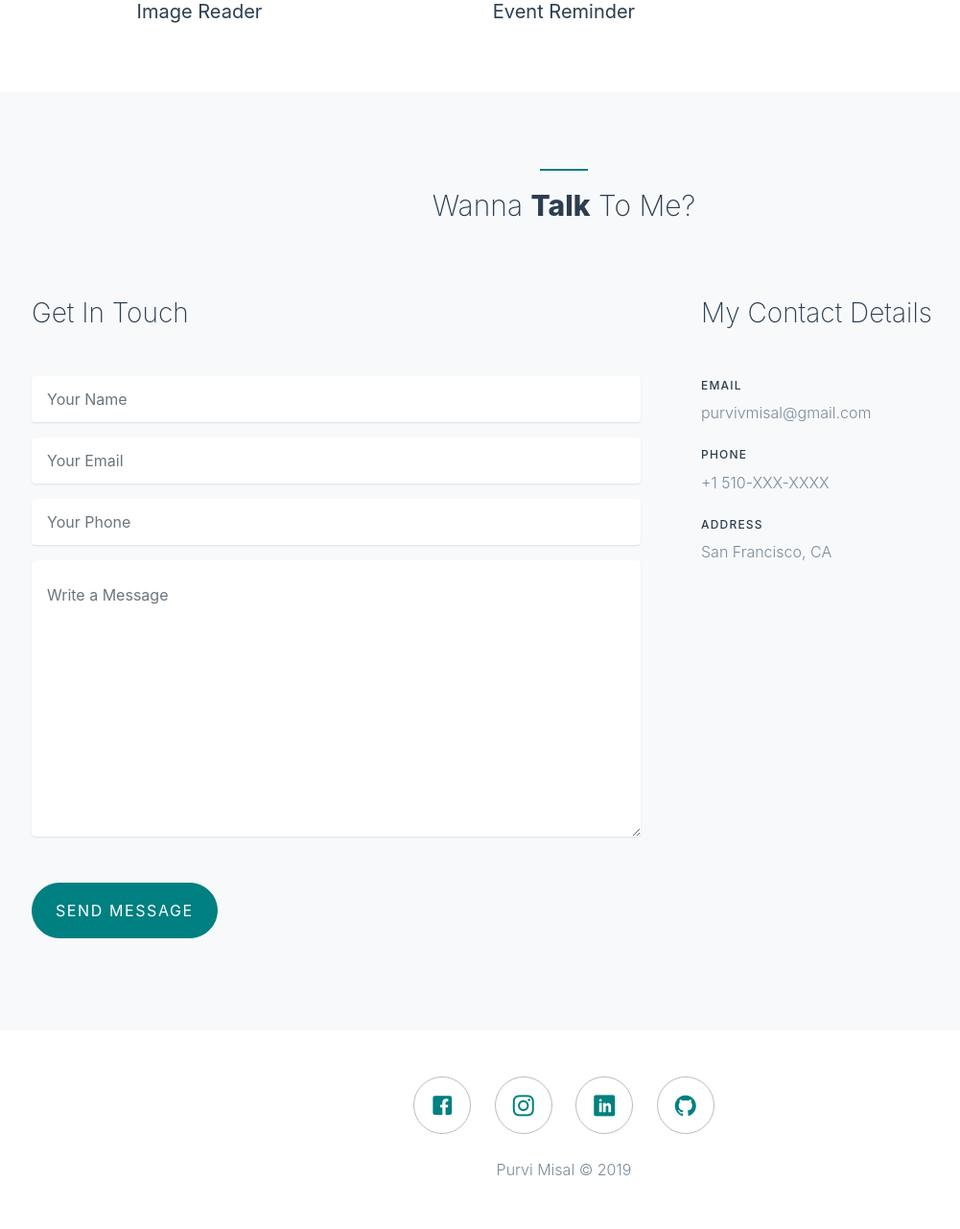
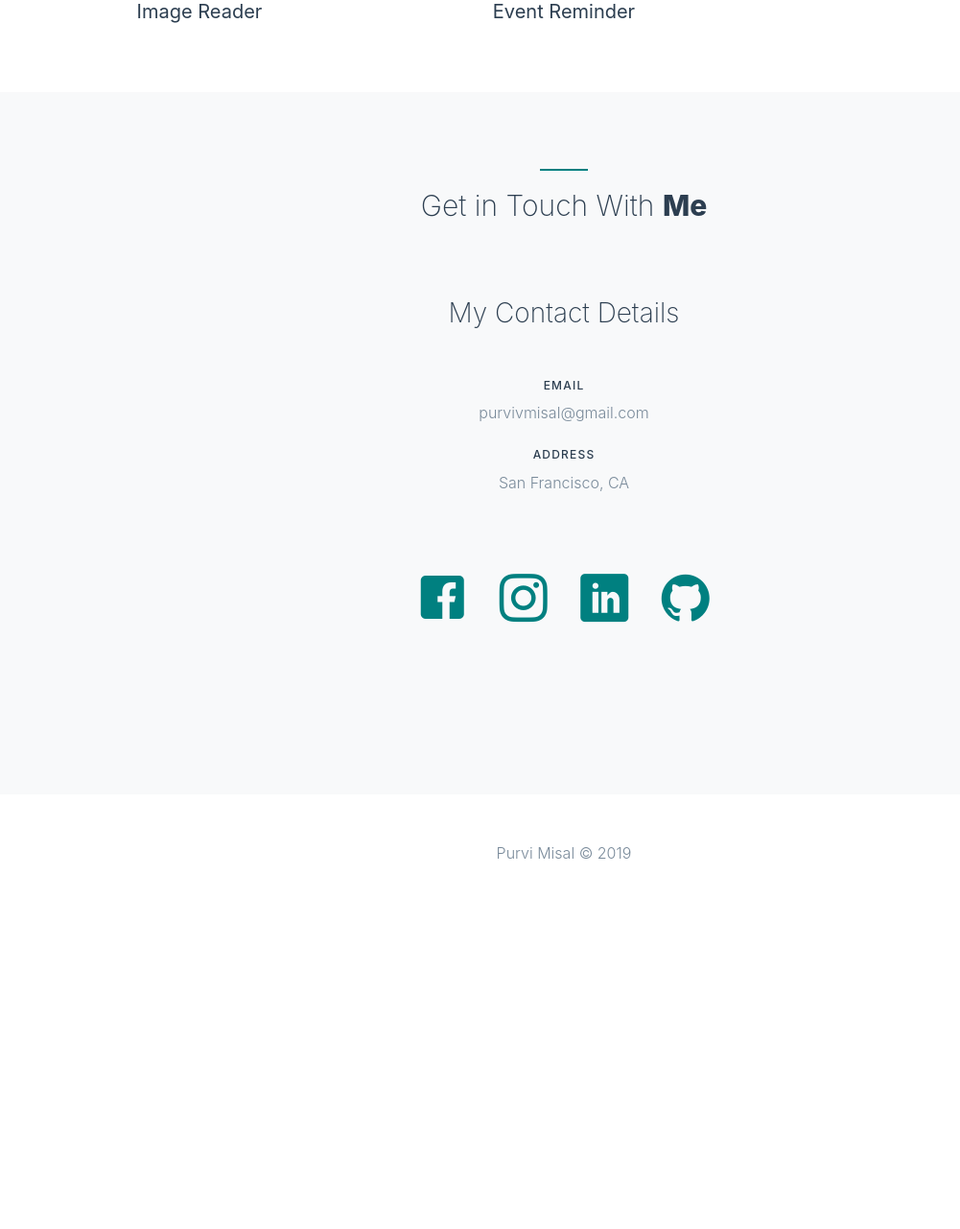
Before and after one commit to purvimisal/portfolio-website, a Flask app: page / in a window 1280 px wide. Shown: the part 3170-4451 px from the top of the page at 96% size, without its empty margins (52-1053 px from the left). After the commit the page ends 4065 px from the top, so only its background shows below. Run offline with Flask 2, Linux system fonts and the light colour scheme; some libraries are stand-ins or nearby versions; some web fonts are replaced.

Commit message:
UI changes

```diff
--- a/templates/index.html
+++ b/templates/index.html
@@ -251,7 +251,7 @@
           <div class="col-md-6 col-lg-4 text-center mb-5">
             <div class="site-service-item site-animate" data-animate-effect="fadeIn">
               <span class="icon">
-                <a href="https://github.com/purvimisal/java-garbagecollector" class="img-fluid rounded-circle" imageanchor="1"><img src="static/images/icons8-python-50.png" style ="padding-top: 20px"  border="0"></a>
+                <a href="https://github.com/purvimisal/ImageReader" class="img-fluid rounded-circle" imageanchor="1"><img src="static/images/icons8-python-50.png" style ="padding-top: 20px"  border="0"></a>
               </span>
               <h3 class="mb-4"><strong>Image Reader</strong></h3>
               <!-- <p>Far far away, behind the word mountains, far from the countries Vokalia and Consonantia, there live the blind texts. Separated they live in Bookmarksgrove right at the coast of the Semantics, a large language ocean.</p>
@@ -286,36 +286,16 @@
 
 
 
-    <section class="site-section bg-light" id="section-contact">
+
+	<section class="site-section bg-light" id="section-about">
       <div class="container">
         <div class="row">
           <div class="col-md-12 mb-5">
             <div class="section-heading text-center">
-              <h2>Wanna <strong>Talk</strong> To Me?</h2>
+              <h2>Get in Touch With <strong>Me</strong>  </h2>
             </div>
           </div>
-
-          <div class="col-md-7 mb-5 mb-md-0">
-            <form action="/submitform" class="site-form" method="post">
-              <h3 class="mb-5">Get In Touch</h3>
-              <div class="form-group">
-                <input type="text" name="name" class="form-control px-3 py-4" placeholder="Your Name">
-              </div>
-              <div class="form-group">
-                <input type="email" name="email" class="form-control px-3 py-4" placeholder="Your Email">
-              </div>
-              <div class="form-group">
-                <input type="tel" name="tel" class="form-control px-3 py-4" placeholder="Your Phone">
-              </div>
-              <div class="form-group mb-5">
-                <textarea name="message" class="form-control px-3 py-4"cols="30" rows="10" placeholder="Write a Message"></textarea>
-              </div>
-              <div class="form-group">
-                <input type="submit" class="btn btn-primary  px-4 py-3" value="Send Message">
-              </div>
-            </form>
-          </div>
-          <div class="col-md-5 pl-md-5">
+          <div class="col-md-12 mb-5 text-center">
             <h3 class="mb-5">My Contact Details</h3>
             <ul class="site-contact-details">
               <li>
@@ -323,40 +303,30 @@
                 purvivmisal@gmail.com
               </li>
               <li>
-                <span class="text-uppercase">Phone</span>
-                +1 510-XXX-XXXX
-              </li>
-
-              <li>
                 <span class="text-uppercase">Address</span>
                 San Francisco, CA <br>
-
-              </li>
+               </li>
             </ul>
           </div>
+		<div class="col-md-12 mb-5">
+			<div class="section-heading text-center">
+              <a style="font-size:50px;padding:15px;" href="https://facebook.com/purvi002" class="social-item"><span class="icon-facebook"></span></a>
+              <a style="font-size:50px;padding:15px;" href="https://instagram.com/purvi002" class="social-item"><span class="icon-instagram2"></span></a>
+              <a style="font-size:50px;padding:15px;" href="https://www.linkedin.com/in/purvivmisal/" class="social-item"><span class="icon-linkedin2"></span></a>
+              <a style="font-size:50px;padding:15px;" href="https://github.com/purvimisal" class="social-item"><span class="icon-github2"></span></a>
+          </div>
+		</div>
         </div>
       </div>
-    </section>
 
-
-    <footer class="site-footer">
-      <div class="container">
-        <div class="row mb-3">
-          <div class="col-md-12 text-center">
-            <p>
-              <a href="https://facebook.com/purvi002" class="social-item"><span class="icon-facebook"></span></a>
-              <a href="https://instagram.com/purvi002" class="social-item"><span class="icon-instagram2"></span></a>
-              <a href="https://www.linkedin.com/in/purvivmisal/" class="social-item"><span class="icon-linkedin2"></span></a>
-              <a href="https://github.com/purvimisal" class="social-item"><span class="icon-github2"></span></a>
-            </p>
-          </div>
-        </div>
+	</section>
+	<footer class="site-footer">
         <div class="row">
             <p class="col-12 text-center">
             Purvi Misal &copy; <script>document.write(new Date().getFullYear());</script>
             </p>
         </div>
-      </div>
+
     </footer>
 
 
```
